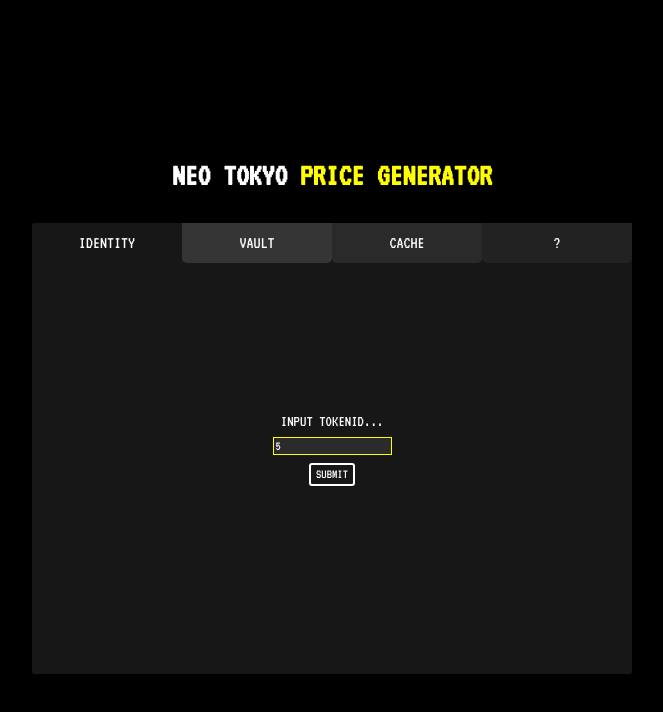
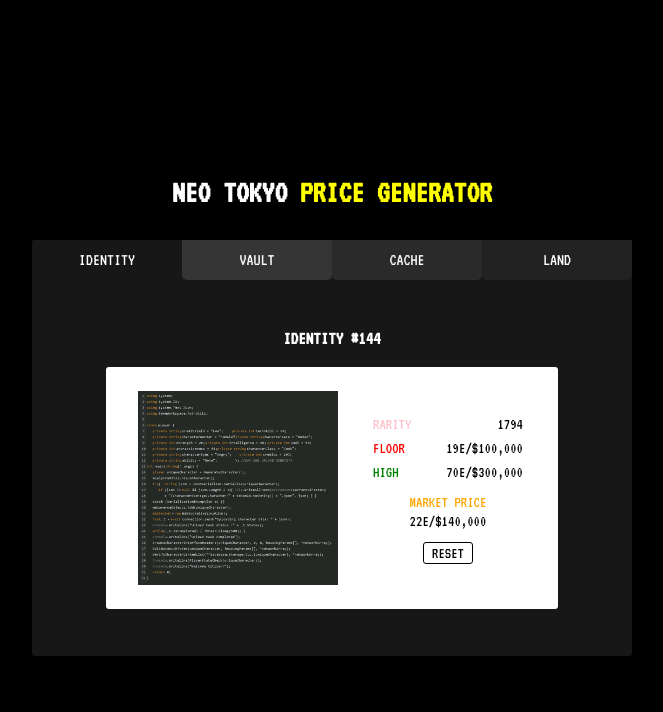
Before and after one commit to rowanlg/neo-tokyo-price, a Gatsby site: page / in a window 1280 px wide. Both pictures are taken after typing "5" into the empty fields and a click on the button "SUBMIT". Shown: the whole page, without its empty margins (308-971 px from the left). Built offline with nearby package versions, Linux system fonts and the light colour scheme; Gatsby itself is replaced by a stand-in of ours.

Commit message:
styling almost complete

```diff
--- a/src/components/Box.js
+++ b/src/components/Box.js
@@ -1,5 +1,6 @@
 import React from "react"
 import styled from "styled-components"
+import Img from "../images/citadel144.png"
 
 const Section = styled.section`
   display: flex;
@@ -43,8 +44,13 @@ const Section = styled.section`
     flex-direction: column;
     justify-content: center;
     align-items: center;
-    padding: 150px 0 180px 0;
+    /* padding: 150px 0 180px 0; */
+    height: 360px;
     width: 600px;
+    padding-bottom: 1rem;
+    h3 {
+      color: #fff;
+    }
     p {
       margin: 0 0 0.5rem 0;
       color: #fff;
@@ -71,12 +77,70 @@ const Section = styled.section`
         cursor: pointer;
       }
     }
+    .white-container {
+      background-color: #fff;
+      padding: 0.5rem 1rem;
+      display: flex;
+      width: 420px;
+      align-items: center;
+      justify-content: space-between;
+      border-radius: 3px;
+      img {
+        width: 200px;
+        margin: 1rem;
+      }
+      .results-text {
+        display: flex;
+        flex-direction: column;
+        align-items: center;
+        justify-content: center;
+        width: 50%;
+        max-width: 200px;
+        p {
+          color: #000;
+        }
+        .pink {
+          color: pink;
+        }
+        .red {
+          color: red;
+        }
+        .green {
+          color: green;
+        }
+        .orange {
+          color: orange;
+        }
+        .row-space {
+          display: flex;
+          justify-content: space-between;
+          width: 150px;
+        }
+        .row-center {
+          display: flex;
+          justify-content: center;
+          width: 150px;
+          margin-bottom: -0.7rem;
+          margin-top: 0.4rem;
+        }
+      }
+    }
   }
 `
+// const PopUp = styled.section`
+//   position: absolute;
+//   height: inherit;
+//   width: 600px;
+//   background-color: red;
+// `
 
 const Box = () => {
   const [tab, setTab] = React.useState(1)
   const [tokenID, setTokenID] = React.useState(0)
+  const [popup1, setPopup1] = React.useState(false)
+  const [popup2, setPopup2] = React.useState(false)
+  const [popup3, setPopup3] = React.useState(false)
+  const [popup4, setPopup4] = React.useState(false)
 
   const colors = {
     1: "#171717",
@@ -97,16 +161,19 @@ const Box = () => {
   }
 
   const handleChange = event => {
-    const token = event.target.value
-    setTokenID(token)
+    setTokenID(event.target.value)
   }
 
   return (
     <Section style={{ backgroundColor: colors[tab] }}>
+      {/* <PopUp>hello</PopUp> */}
       <div className="tabs">
         <div
           onClick={() => {
             setTab(1)
+            setPopup2(false)
+            setPopup3(false)
+            setPopup4(false)
           }}
         >
           IDENTITY
@@ -114,6 +181,9 @@ const Box = () => {
         <div
           onClick={() => {
             setTab(2)
+            setPopup1(false)
+            setPopup3(false)
+            setPopup4(false)
           }}
         >
           VAULT
@@ -121,6 +191,9 @@ const Box = () => {
         <div
           onClick={() => {
             setTab(3)
+            setPopup1(false)
+            setPopup2(false)
+            setPopup4(false)
           }}
         >
           CACHE
@@ -128,23 +201,77 @@ const Box = () => {
         <div
           onClick={() => {
             setTab(4)
+            setPopup1(false)
+            setPopup2(false)
+            setPopup3(false)
           }}
         >
-          ?
+          LAND
         </div>
       </div>
-      {tab === 1 && (
+      {tab === 1 && popup1 === false && (
         <div className="main-section">
-          <p>INPUT TOKENID...</p>
+          <p>INPUT IDENTITY TOKENID...</p>
           <form onSubmit={handleSubmit}>
             <input type="number" name="token" onChange={handleChange} />
-            <button type="submit">SUBMIT</button>
+            <button
+              type="submit"
+              onClick={() => {
+                setPopup1(true)
+              }}
+            >
+              SUBMIT
+            </button>
           </form>
         </div>
       )}
+      {tab === 1 && popup1 && (
+        <div className="main-section">
+          <h3>IDENTITY #144</h3>
+          <div className="white-container">
+            <img src={Img} alt="image" />
+            <div className="results-text">
+              <div className="row-space">
+                <p className="pink">RARITY</p>
+                <p>1794</p>
+              </div>
+              <div className="row-space">
+                <p className="red">FLOOR</p>
+                <p>19E/$100,000</p>
+              </div>
+              <div className="row-space">
+                <p className="green">HIGH</p>
+                <p>70E/$300,000</p>
+              </div>
+              <div className="row-center">
+                <p className="orange">MARKET PRICE</p>
+              </div>
+              <div className="row-center">
+                <p>22E/$140,000</p>
+              </div>
+              <div className="row-center" style={{ marginTop: "1rem" }}>
+                <p
+                  style={{
+                    border: "1px solid #000",
+                    padding: "2px 8px",
+                    cursor: "pointer",
+                    borderRadius: "3px",
+                  }}
+                  onClick={() => {
+                    setPopup1(false)
+                  }}
+                >
+                  RESET
+                </p>
+              </div>
+            </div>
+          </div>
+        </div>
+      )}
+
       {tab === 2 && (
         <div className="main-section">
-          <p>INPUT TOKENID...</p>
+          <p>INPUT VAULT TOKENID...</p>
           <form onSubmit={handleSubmit}>
             <input type="number" name="token" onChange={handleChange} />
             <button type="submit">SUBMIT</button>
@@ -153,7 +280,7 @@ const Box = () => {
       )}
       {tab === 3 && (
         <div className="main-section">
-          <p>INPUT TOKENID...</p>
+          <p>INPUT CACHE TOKENID...</p>
           <form onSubmit={handleSubmit}>
             <input type="number" name="token" onChange={handleChange} />
             <button type="submit">SUBMIT</button>
@@ -162,7 +289,7 @@ const Box = () => {
       )}
       {tab === 4 && (
         <div className="main-section">
-          <p>INPUT TOKENID...</p>
+          <p>INPUT LAND TOKENID...</p>
           <form onSubmit={handleSubmit}>
             <input
               type="number"
```
Also changed, not shown: src/images/citadel144.png (added).
